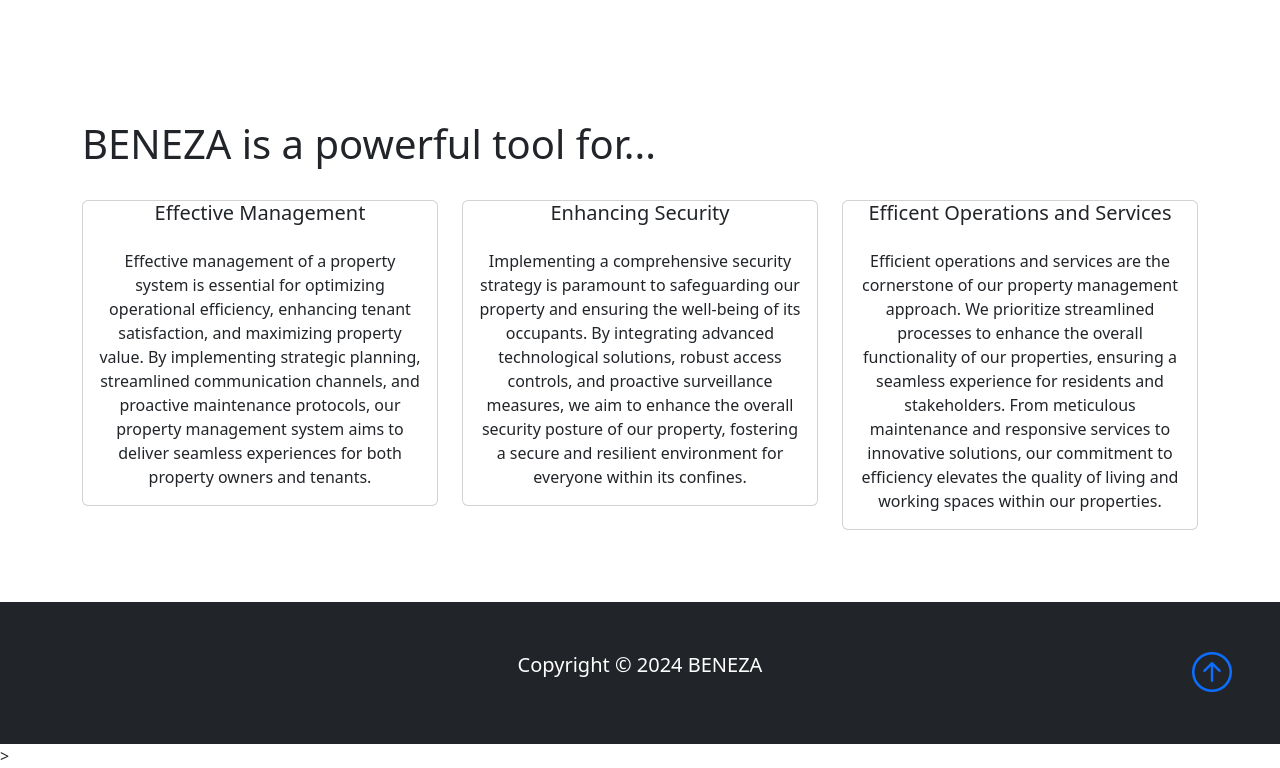
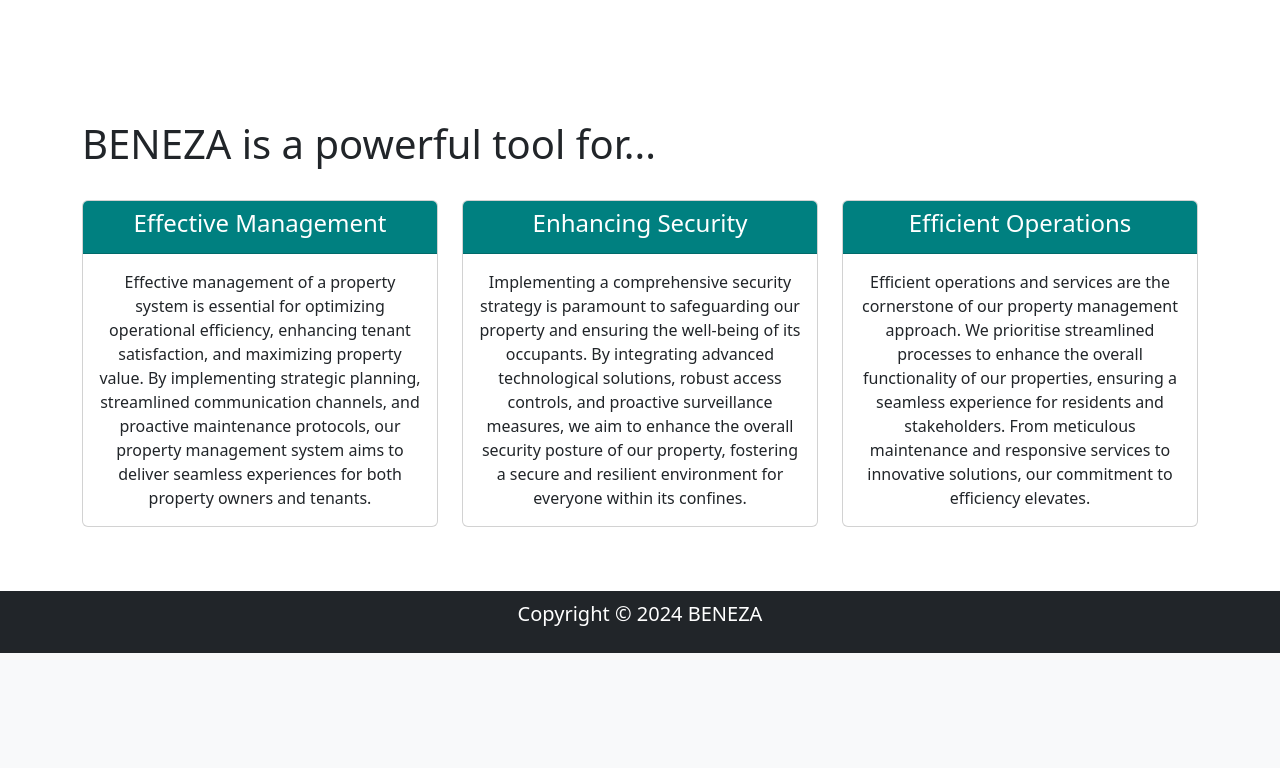
Before and after one commit to Chido100/estate_management_system, a Django app: page / in a window 1280 px wide. Shown: the part 862-1630 px from the top of the page. After the commit the page ends 1515 px from the top, so only its background shows below. Run offline with Django 4.2, Linux system fonts and the light colour scheme; a user stored in the database is signed in; data comes from the database, SQL or seed files in the repository.

Commit message:
Updated dashboard template

```diff
--- a/ems/templates/base.html
+++ b/ems/templates/base.html
@@ -123,7 +123,7 @@
                 <ul class="navbar-nav me-auto mb-2 mb-lg-0">
 
                     <li class="nav-item">
-                        <a class="nav-link active" href="{% url 'workspace' %}">Workspace</a>
+                        <a class="nav-link active" href="{% url 'workspace' %}">Active Requests</a>
                     </li>
                     <li class="nav-item">
                         <a class="nav-link active" href="{% url 'request-queue' %}">Request Queue</a>
@@ -151,7 +151,7 @@
                     <button class="btn btn-outline-warning me-3" type="submit">Search</button>
                 </form> -->
                 <a href="{% url 'profile' %}" class="btn btn-dark me-2">Profile</a>
-                <a href="{% url 'login' %}" class="btn btn-warning me-2">Logout</a>
+                <a href="{% url 'login' %}" class="btn btn-light me-2">Logout</a>
 
             </div>
 
@@ -184,7 +184,7 @@
                             aria-expanded="false">
                             Community Mail
                         </button>
-                        <ul class="dropdown-menu dropdown-menu-dark">
+                        <ul class="dropdown-menu">
                             <li><a class="dropdown-item" href="#">Inbox</a></li>
                             <li><a class="dropdown-item" href="#">New Mail</a></li>
                         </ul>
@@ -222,7 +222,7 @@
                     <button class="btn btn-outline-warning me-3" type="submit">Search</button>
                 </form> -->
                 <a href="{% url 'profile' %}" class="btn btn-dark me-2">Profile</a>
-                <a href="{% url 'logout' %}" class="btn btn-warning me-2">Logout</a>
+                <a href="{% url 'logout' %}" class="btn btn-light me-2">Logout</a>
 
             </div>
 
--- a/ems/templates/dashboard/dashboard.html
+++ b/ems/templates/dashboard/dashboard.html
@@ -122,15 +122,12 @@
 
 <!-- Footer -->
 
-<footer class="p-5 bg-dark text-white text-center position-relative">
+<footer class="p-2 bg-dark text-white text-center position-relative">
     <div class="container">
-        <p class="lead">Copyright &copy; 2023 BENEZA</p>
-        <a class="position-absolute bottom-0 end-0 p-5">
-            <i class="bi bi-arrow-up-circle h1"></i>
-        </a>
+        <p class="lead">Copyright &copy; 2024 BENEZA</p>
+        <a class="position-absolute bottom-0 end-0 p-5"></a>
     </div>
-
-</footer>>
+</footer>
 
 <!-- Contact Us -->
 <div class="modal fade" id="contact" tabindex="-1" aria-labelledby="contactLabel" aria-hidden="true">
@@ -157,11 +154,11 @@
 {% elif request.user.is_security %}
 
 <!-- Showcase -->
-<section class="bg-primary-subtle p-5 p-lg-0 text-center text-dark text-sm-start">
+<section class="p-5 p-lg-0 text-center text-white text-sm-start" style="background-color: teal;">
     <div class="container">
         <div class="d-sm-flex align-items-center justify-content-between">
             <div>
-                <h1>BENEZA <span class="text-danger">Connect</span></h1>
+                <h1>BENEZA <span class="text-warning">Connect</span></h1>
                 <p class="lead my-4">
                     Lorem Ipsum is simply dummy text of the printing and typesetting industry.
                     Lorem Ipsum has been the industry's standard dummy text ever since the 1500s,
@@ -219,45 +216,45 @@
         <h1>BENEZA is a powerful tool for...</h1><br>
         <div class="row text-center g-4">
             <div class="col-md-4">
-                <div class="card mb-4">
-                    <h5 class="card-title">Effective Management</h5>
+                <div class="card mb-3 text-dark">
+                    <div class="card-header text-white" style="background-color:teal;"><h4>Effective Management</h4></div>
                     <div class="card-body">
-                        <div>
+                      <p class="card-text">
                         Effective management of a property system is essential for optimizing operational efficiency,
                         enhancing tenant satisfaction, and maximizing property value.
                         By implementing strategic planning, streamlined communication channels,
                         and proactive maintenance protocols, our property management system aims
                         to deliver seamless experiences for both property owners and tenants.
-                        </div>
+                      </p>
                     </div>
                   </div>
             </div>
 
             <div class="col-md-4">
-                <div class="card mb-4">
-                    <h5 class="card-title">Enhancing Security</h5>
+                <div class="card mb-3 text-dark">
+                    <div class="card-header text-white" style="background-color:teal;"><h4>Enhancing Security</h4></div>
                     <div class="card-body">
-                        <div>
+                      <p class="card-text">
                         Implementing a comprehensive security strategy is paramount to safeguarding our property
                         and ensuring the well-being of its occupants. By integrating advanced technological solutions,
                         robust access controls, and proactive surveillance measures, we aim to enhance the overall security posture of our property,
                         fostering a secure and resilient environment for everyone within its confines.
-                        </div>
+                      </p>
                     </div>
                   </div>
             </div>
 
             <div class="col-md-4">
-                <div class="card mb-4">
-                    <h5 class="card-title">Efficent Operations and Services</h5>
+                <div class="card mb-3 text-dark">
+                    <div class="card-header text-white" style="background-color:teal;"><h4>Efficient Operations</h4></div>
                     <div class="card-body">
-                        <div>
+                      <p class="card-text">
                         Efficient operations and services are the cornerstone of our property management approach.
-                            We prioritize streamlined processes to enhance the overall functionality of our properties,
+                        We prioritise streamlined processes to enhance the overall functionality of our properties,
                         ensuring a seamless experience for residents and stakeholders.
                         From meticulous maintenance and responsive services to innovative solutions,
-                            our commitment to efficiency elevates the quality of living and working spaces within our properties.
-                        </div>
+                        our commitment to efficiency elevates.
+                      </p>
                     </div>
                   </div>
             </div>
@@ -273,15 +270,12 @@
 
 <!-- Footer -->
 
-<footer class="p-5 bg-dark text-white text-center position-relative">
+<footer class="p-2 bg-dark text-white text-center position-relative">
     <div class="container">
-        <p class="lead">Copyright &copy; 2023 BENEZA</p>
-        <a class="position-absolute bottom-0 end-0 p-5">
-            <i class="bi bi-arrow-up-circle h1"></i>
-        </a>
+        <p class="lead">Copyright &copy; 2024 BENEZA</p>
+        <a class="position-absolute bottom-0 end-0 p-5"></a>
     </div>
-
-</footer>>
+</footer>
 
 <!-- Contact Us -->
 <div class="modal fade" id="contact" tabindex="-1" aria-labelledby="contactLabel" aria-hidden="true">
@@ -308,11 +302,11 @@
 {% elif request.user.is_management %}
 
 <!-- Showcase -->
-<section class="bg-primary-subtle p-5 p-lg-0 text-center text-dark text-sm-start">
+<section class="p-5 p-lg-0 text-center text-white text-sm-start" style="background-color: teal;">
     <div class="container">
         <div class="d-sm-flex align-items-center justify-content-between">
             <div>
-                <h1>BENEZA <span class="text-danger">Connect</span></h1>
+                <h1>BENEZA <span class="text-warning">Connect</span></h1>
                 <p class="lead my-4">
                     Lorem Ipsum is simply dummy text of the printing and typesetting industry.
                     Lorem Ipsum has been the industry's standard dummy text ever since the 1500s,
@@ -371,45 +365,45 @@
         <h1>BENEZA is a powerful tool for...</h1><br>
         <div class="row text-center g-4">
             <div class="col-md-4">
-                <div class="card mb-4">
-                    <h5 class="card-title">Effective Management</h5>
+                <div class="card mb-3 text-dark">
+                    <div class="card-header text-white" style="background-color:teal;"><h4>Effective Management</h4></div>
                     <div class="card-body">
-                        <div>
+                      <p class="card-text">
                         Effective management of a property system is essential for optimizing operational efficiency,
                         enhancing tenant satisfaction, and maximizing property value.
                         By implementing strategic planning, streamlined communication channels,
                         and proactive maintenance protocols, our property management system aims
                         to deliver seamless experiences for both property owners and tenants.
-                        </div>
+                      </p>
                     </div>
                   </div>
             </div>
 
             <div class="col-md-4">
-                <div class="card mb-4">
-                    <h5 class="card-title">Enhancing Security</h5>
+                <div class="card mb-3 text-dark">
+                    <div class="card-header text-white" style="background-color:teal;"><h4>Enhancing Security</h4></div>
                     <div class="card-body">
-                        <div>
+                      <p class="card-text">
                         Implementing a comprehensive security strategy is paramount to safeguarding our property
                         and ensuring the well-being of its occupants. By integrating advanced technological solutions,
                         robust access controls, and proactive surveillance measures, we aim to enhance the overall security posture of our property,
                         fostering a secure and resilient environment for everyone within its confines.
-                        </div>
+                      </p>
                     </div>
                   </div>
             </div>
 
             <div class="col-md-4">
-                <div class="card mb-4">
-                    <h5 class="card-title">Efficent Operations and Services</h5>
+                <div class="card mb-3 text-dark">
+                    <div class="card-header text-white" style="background-color:teal;"><h4>Efficient Operations</h4></div>
                     <div class="card-body">
-                        <div>
+                      <p class="card-text">
                         Efficient operations and services are the cornerstone of our property management approach.
-                            We prioritize streamlined processes to enhance the overall functionality of our properties,
+                        We prioritise streamlined processes to enhance the overall functionality of our properties,
                         ensuring a seamless experience for residents and stakeholders.
                         From meticulous maintenance and responsive services to innovative solutions,
-                            our commitment to efficiency elevates the quality of living and working spaces within our properties.
-                        </div>
+                        our commitment to efficiency elevates.
+                      </p>
                     </div>
                   </div>
             </div>
@@ -427,15 +421,12 @@
 
 <!-- Footer -->
 
-<footer class="p-5 bg-dark text-white text-center position-relative">
+<footer class="p-2 bg-dark text-white text-center position-relative">
     <div class="container">
         <p class="lead">Copyright &copy; 2024 BENEZA</p>
-        <a class="position-absolute bottom-0 end-0 p-5">
-            <i class="bi bi-arrow-up-circle h1"></i>
-        </a>
+        <a class="position-absolute bottom-0 end-0 p-5"></a>
     </div>
-
-</footer>>
+</footer>
 
 <!-- Contact Us -->
 <div class="modal fade" id="contact" tabindex="-1" aria-labelledby="contactLabel" aria-hidden="true">
--- a/ems/templates/visitor_access/access_request_details.html
+++ b/ems/templates/visitor_access/access_request_details.html
@@ -1,6 +1,10 @@
 {% extends 'base.html' %}
 
 {% block content %}
+
+<div class="card mx-auto text-center mb-4">
+    <h3>Access Request Details</h3>
+</div>
 
 <div class="container d-flex align-items-center justify-content-center">
     <div class="row">
```
Lines whose indentation alone changed are shown as unchanged.
